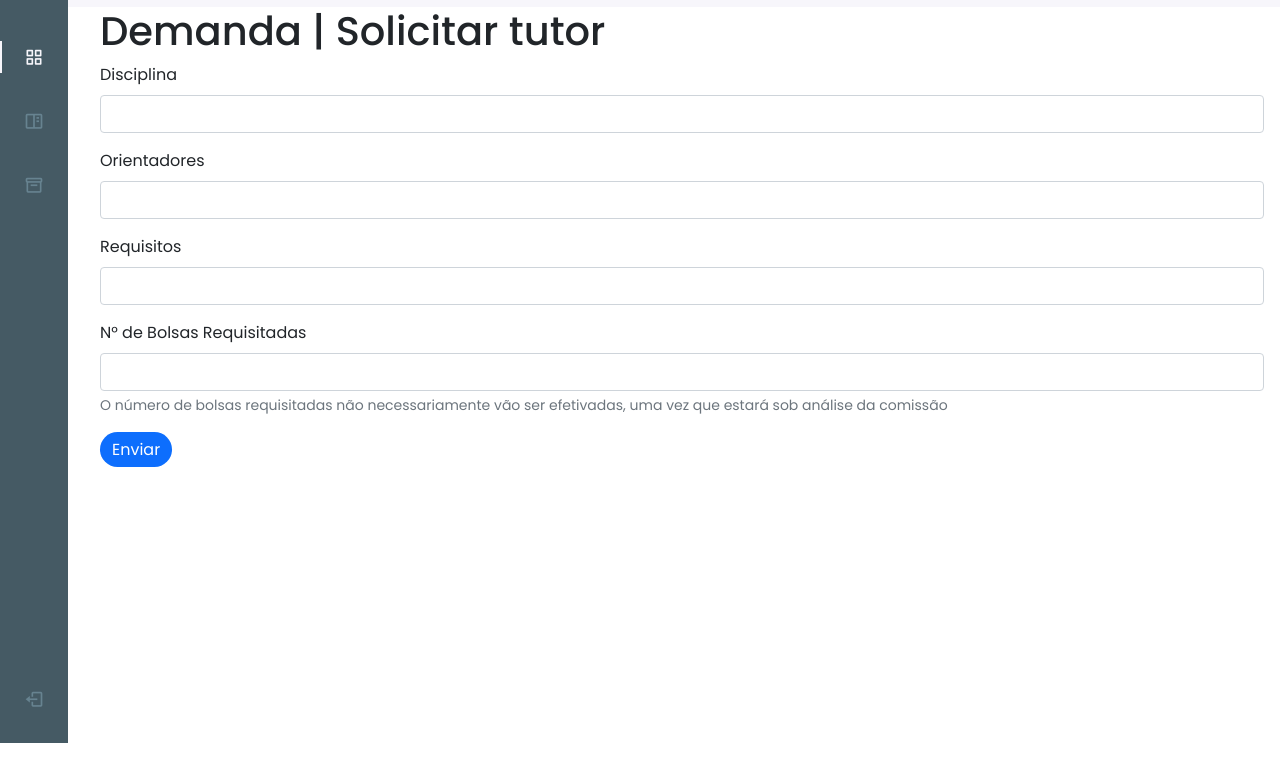
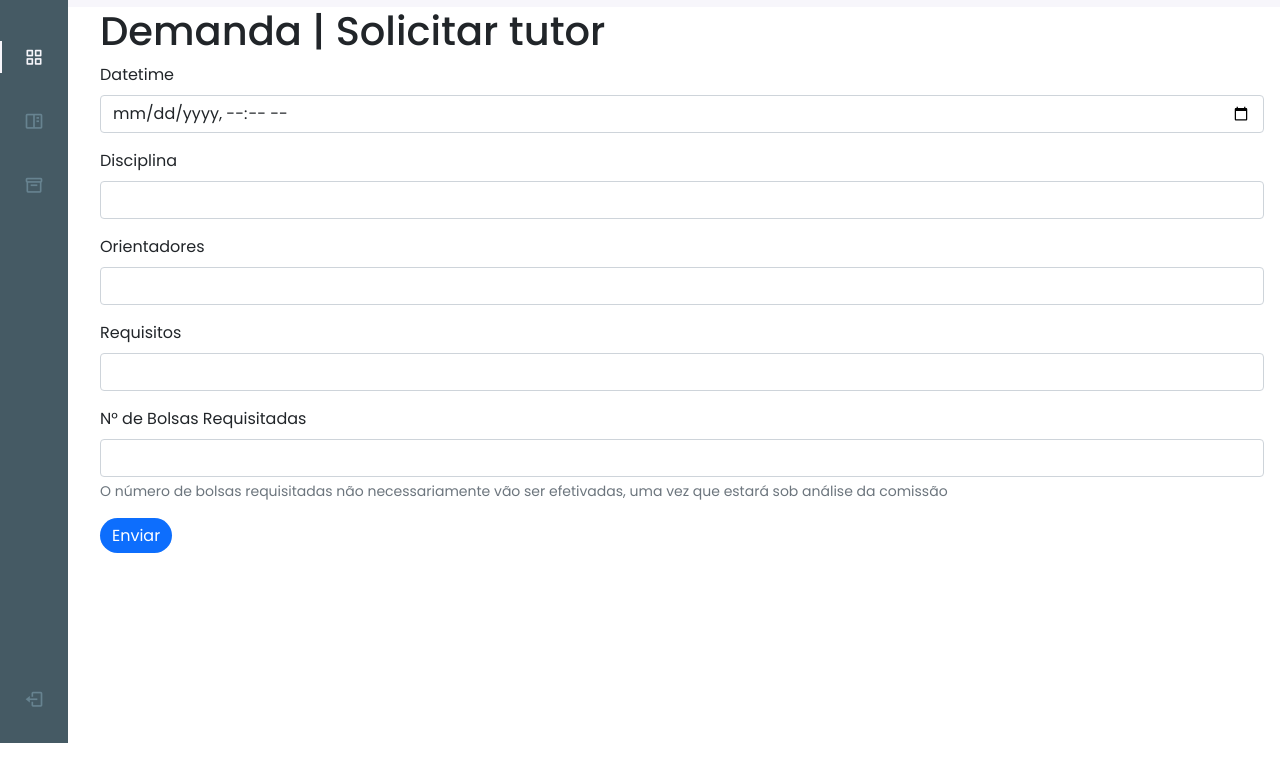
Before and after one commit to leticiaribeiro16/front-minerva, a plain HTML site: page professor/demandaForm.html in a window 1280 px wide. Shown: the part 57-838 px from the top of the page. Drawn offline with nearby package versions, Linux system fonts and the light colour scheme; a small style sheet from the web is missing.

Commit message:
colocando datetime para verificar a data

```diff
--- a/professor/demandaForm.html
+++ b/professor/demandaForm.html
@@ -54,6 +54,10 @@
       <h1>Demanda | Solicitar tutor</h1>
       <form>
         <div class="mb-3">
+            <label class="form-label">Datetime</label>
+            <input id="datetimeInput" type="datetime-local" class="form-control enabled" aria-describedby="disciplina">
+        </div>
+        <div class="mb-3">
           <label class="form-label">Disciplina</label>
           <input type="text" class="form-control" aria-describedby="disciplina">
         </div>
```
